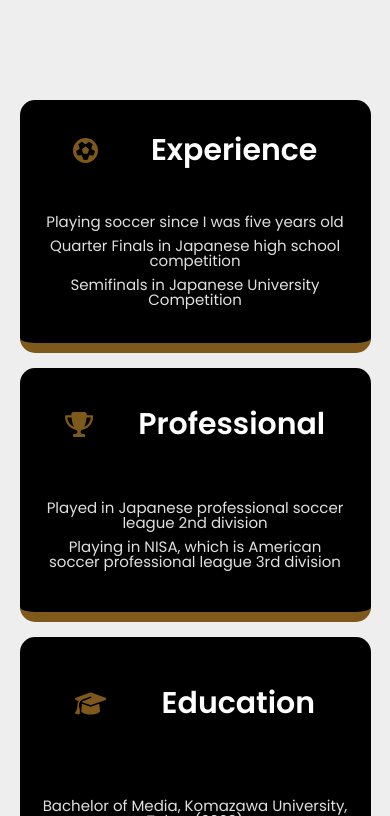
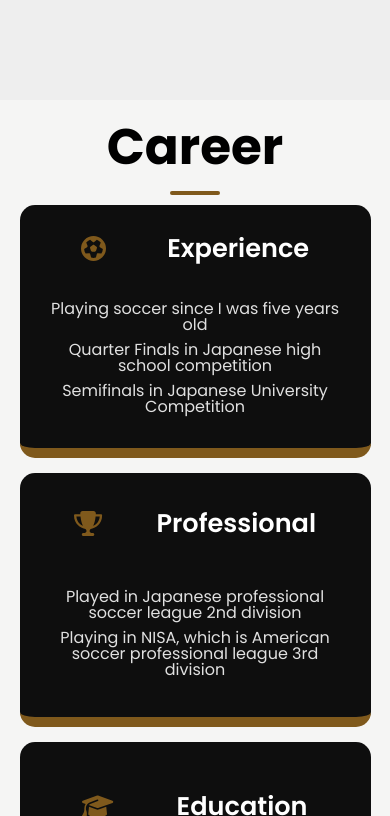
Before and after one commit to baraaashraf/football-portfolio, a React (Vite) app: page / in a window 390 px wide. Shown: the part 1588-2404 px from the top of the page. Built offline with nearby package versions, Linux system fonts and the light colour scheme.

Commit message:
career fixes

```diff
--- a/src/components/career/Career.css
+++ b/src/components/career/Career.css
@@ -1,11 +1,16 @@
 #career {
-  background-color: #eeeeee;
+  background-color: #f5f5f4;
   display: flex;
-  justify-content: center;
+  flex-direction: column;
+  justify-content: space-evenly;
   align-items: center;
+  min-height: 80dvh;
+}
+.career-title{
+  font-size: 50px;
 }
 .wrapper {
-  width: 80vw;
+  width: 90%;
   top: 50%;
   margin: 0 auto;
   left: 50%;
@@ -13,10 +18,11 @@
   align-items: center;
   justify-content: space-around;
   gap: 10px;
+  flex-wrap: wrap;
 }
 .career-container {
-  width: 28vmin;
-  height: 28vmin;
+  width: 30vmin;
+  height: 35vmin;
   display: flex;
   flex-direction: column;
   justify-content: space-around;
@@ -24,7 +30,7 @@
   position: relative;
   font-size: 16px;
   border-radius: 0.5em;
-  background-color: #000;
+  background-color: #0e0e0e;
   border-bottom: 10px solid #7f591c;
 }
 .career-container-title {
@@ -42,46 +48,41 @@
   display: grid;
   place-items: center;
   font-weight: 600;
-  font-size: 3em;
+  font-size: 1.6rem;
 }
 .text {
   color: #e0e0e0;
-  font-size: 1.5em;
   text-align: center;
   width: 90%;
-  margin:  0 auto;
+  margin: 0 auto;
   pad: 0.7em 0;
   font-weight: 400;
   line-height: 1;
 }
-.career-point{
+.career-point {
   padding-bottom: 4px;
   margin: 5px;
   list-style: none;
+  font-size: 1rem;
 }
-@media screen and (max-width: 1024px) {
+/* @media screen and (max-width: 1024px) {
   .wrapper {
-    width: 85vw;
+    gap: 15px;
   }
   .career-container {
-    height: 26vmin;
-    width: 26vmin;
-    font-size: 12px;
+    width: 100%;
+    border-radius: 15px;
+    height: 65vmin;
+    font-size: 10px;
   }
-}
-@media screen and (max-width: 768px) {
-  .wrapper {
-    width: 90vw;
-    flex-wrap: wrap;
-    gap: 30px;
+  .career-point {
+    padding-bottom: 4px;
+    margin: 5px;
+    list-style: none;
+    font-size: 1.5rem;
   }
-  .career-container {
-    width: calc(50% - 40px);
-    height: 30vmin;
-    font-size: 14px;
-  }
-}
-@media screen and (max-width: 480px) {
+} */
+@media screen and (max-width: 720px) {
   .wrapper {
     gap: 15px;
   }
--- a/src/components/career/Career.jsx
+++ b/src/components/career/Career.jsx
@@ -50,7 +50,9 @@ const careerPoints = [
 
 const Career = () => {
   return (
+    <>
       <div id="career">
+        <h2 className="career-title">Career</h2>
         <div className="wrapper">
           {careerPoints.map((point, index) => (
             <div key={index} className="career-container">
@@ -70,6 +72,7 @@ const Career = () => {
           ))}
         </div>
       </div>
+    </>
   );
 };
 
--- a/src/components/contactme/Contactme.css
+++ b/src/components/contactme/Contactme.css
@@ -146,21 +146,24 @@ footer {
 .socialIcons a {
   text-decoration: none;
   padding: 10px;
+  width: 52px;
   background-color: white;
   margin: 10px;
   border-radius: 100%;
 }
 .socialIcons a i {
-  font-size: 2em;
+  font-size: 1.5em;
   color: black;
   opacity: 0, 9;
+  margin: auto;
+  padding: 6px;
 }
 /* Hover affect on social media icon */
 .socialIcons a:hover {
   background-color: #111;
   opacity: 1;
   transition: 0.5s;
-  border: 1px solid #7f591c;
+  box-shadow: #7f591c;
 }
 .socialIcons a:hover i {
   color: #7f591c;
@@ -172,6 +175,7 @@ footer {
 .footerNav ul {
   display: flex;
   justify-content: center;
+  align-items: center;
   list-style-type: none;
 }
 .footerNav ul li a {
```
Lines whose indentation alone changed are shown as unchanged.
